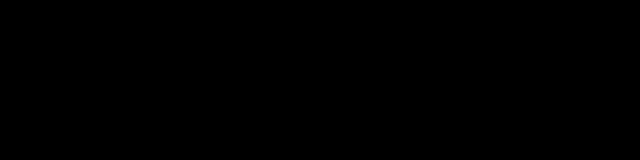
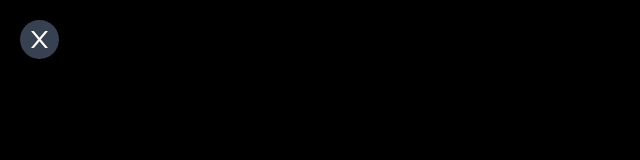
Before and after one commit to boomboxik/TikTok-clone-nextjs, a Next.js app: page /post/123/123 in a window 1280 px wide. Shown: the top 160 px of the page, without its empty margins (0-640 px from the left). Built offline with nearby package versions, Linux system fonts and the light colour scheme.

Commit message:
made a "close" button in user post page

```diff
--- a/app/post/[postId]/[userId]/page.tsx
+++ b/app/post/[postId]/[userId]/page.tsx
@@ -1,7 +1,9 @@
 "use client"
 
 import { PostPageTypes } from "@/app/types";
+import Link from "next/link";
 import { useRouter } from "next/navigation";
+import { AiOutlineClose } from "react-icons/ai";
 
 export default function Post({ params }: PostPageTypes) {
     const router = useRouter
@@ -13,7 +15,12 @@
                 className="lg:flex justify-between w-full h-screen bg-black overflow-auto"
             >
                 <div className="lg:w-[calc(100%-540px)] h-full relative">
-
+                    <Link
+                        href={`/profile/${params?.userId}`}
+                        className="absolute text-white z-20 m-5 rounded-full bg-gray-700 p-1.5 hover:bg-gray-800"
+                    >
+                        <AiOutlineClose size="27"/>
+                    </Link>
                 </div>
             </div>
         </>
```
